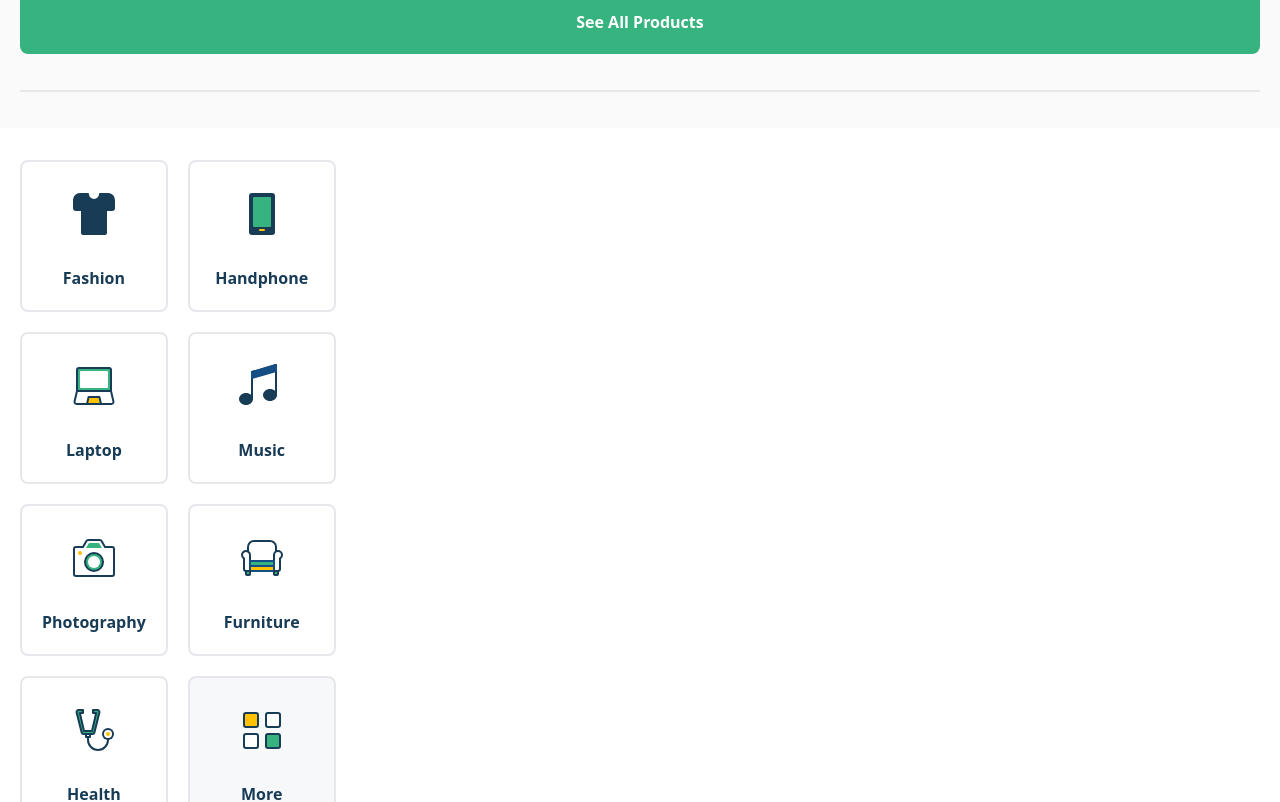
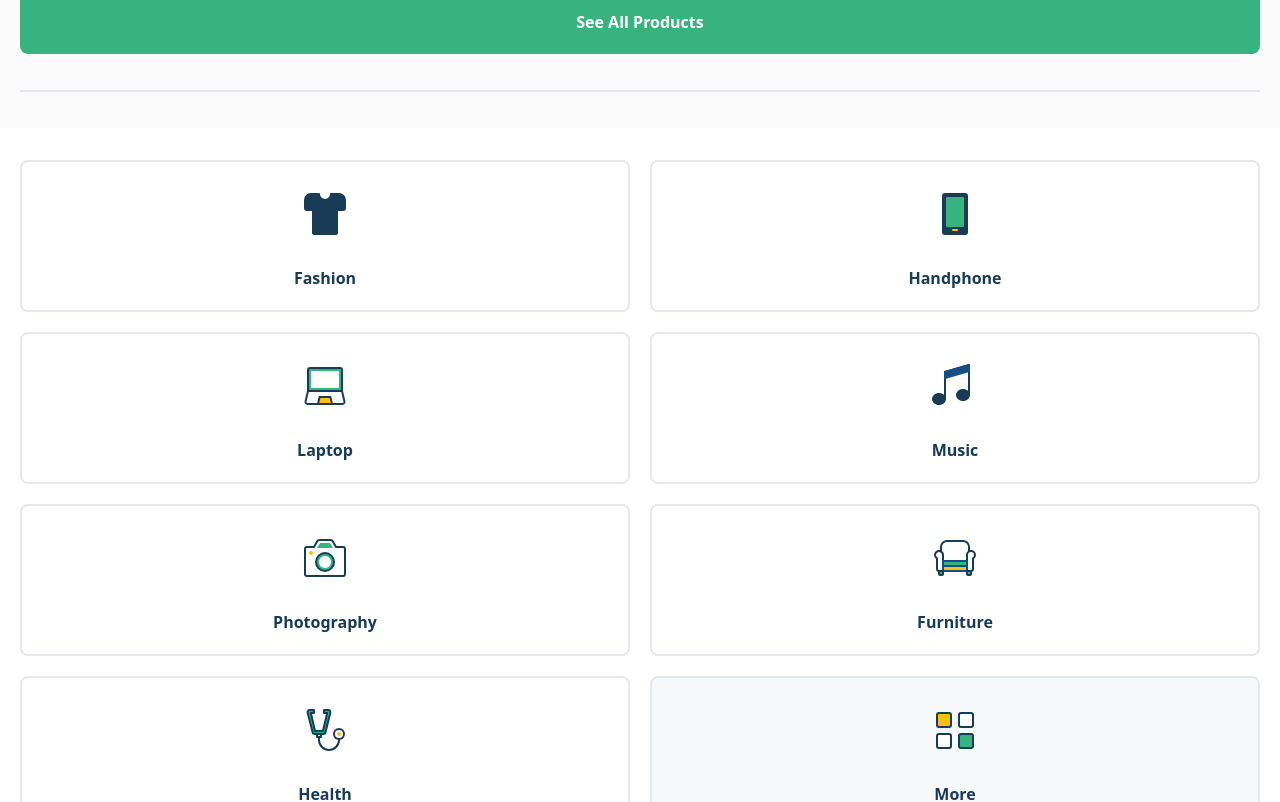
Before and after one commit to jonassarcilla/shoplive, a Next.js app: page / in a window 1280 px wide. Shown: the part 4520-5322 px from the top of the page. Built offline with nearby package versions, Linux system fonts and the light colour scheme.

Commit message:
Fix categories section

```diff
--- a/src/pages/index.js
+++ b/src/pages/index.js
@@ -326,7 +326,7 @@ export default function Home() {
           </section>
 
           {/* Categories */}
-          <section className='container mx-auto flex flex-row pt-8 pb-14 bg-white'>
+          <section className='container mx-auto flex flex-col pt-8 pb-14 bg-white'>
             <div className="grid grid-cols-2 gap-5 mx-5">
               <div className='group cursor-pointer'>
                 <div className='grid justify-items-center px-5 py-5 rounded-lg border-2 group-hover:border-none hover:drop-shadow-2xl group-hover:bg-white'>
```
